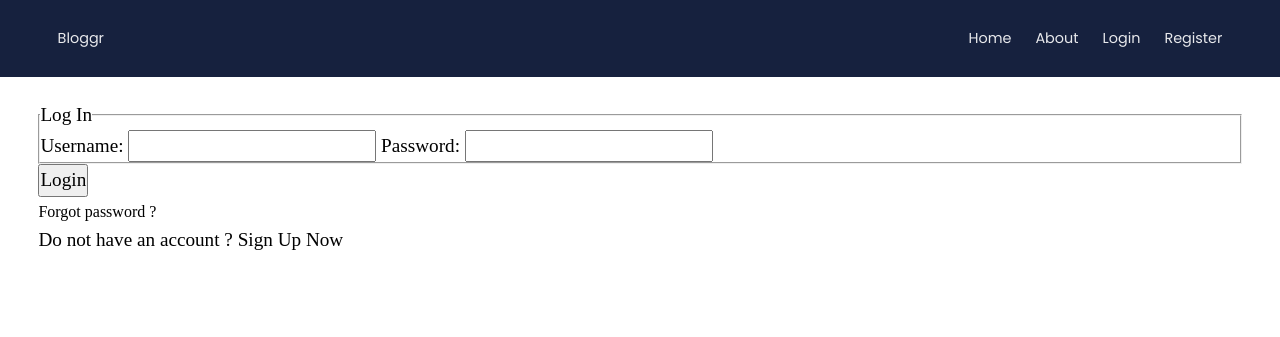
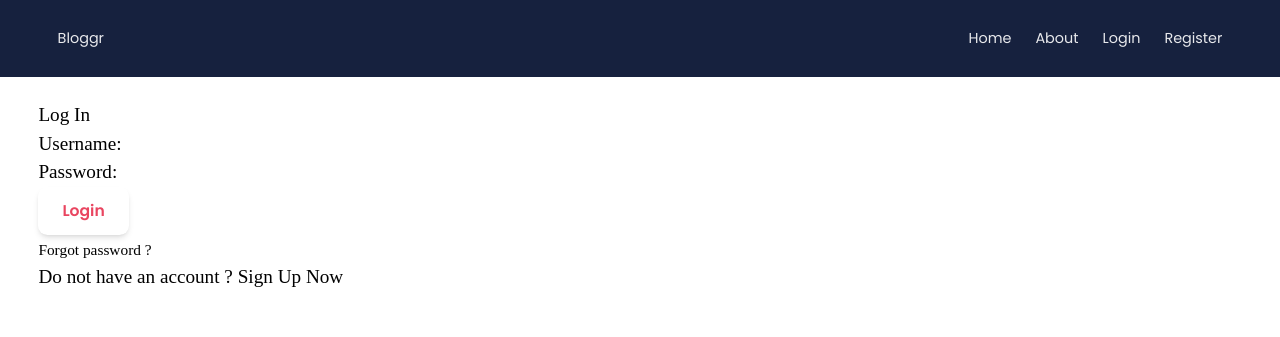
Before and after one commit to Vishnu-Nadh/Bloggr, a Django app: page /login/ in a window 1280 px wide. Shown: the top 337 px of the page. Run offline with Django 4.2, Linux system fonts and the light colour scheme; some libraries are stand-ins or nearby versions; some web fonts are replaced.

Commit message:
styling completed

```diff
--- a/blog/templates/blog/base.html
+++ b/blog/templates/blog/base.html
@@ -23,6 +23,7 @@
       crossorigin="anonymous" referrerpolicy="no-referrer" />
     <!-- styles -->
     <link rel="stylesheet" href="{% static 'css/main.css' %}" />
+    <script src="https://cdn.tailwindcss.com"></script>
     <!-- Javasctipt -->
     <script defer type="module" src="{% static 'js/main.js' %}"></script>
   </head>
--- a/blog/templates/blog/post_form.html
+++ b/blog/templates/blog/post_form.html
@@ -1,10 +1,11 @@
 {% extends 'blog/base.html' %}
+{% load tailwind_filters %}
 {% block content %}
 <form action="#" method="post">
   {% csrf_token %}
   <fieldset class="form__group">
     <legend class="form__title">Blog Post</legend>
-    {{ form }}
+    {{ form|crispy }}
   </fieldset>
   <div class="form__group">
     <button type="submit" class="form__btn">Post</button>
--- a/sass/base/_utilities.scss
+++ b/sass/base/_utilities.scss
@@ -13,7 +13,7 @@
   font-weight: 600;
   font-size: 1.2rem;
   font-family: var(--font-family-heading);
-  border-radius: .8rem;
+  border-radius: 0.8rem;
 
   &:hover {
     background-color: var(--color-teritiary-light);
@@ -35,7 +35,7 @@
   font-weight: 600;
   font-size: 1.2rem;
   font-family: var(--font-family-heading);
-  border-radius: .8rem;
+  border-radius: 0.8rem;
 
   &:hover {
     background-color: var(--color-pink-light);
@@ -47,3 +47,18 @@
     box-shadow: var(--shadow-md);
   }
 }
+
+.form__btn {
+  font-family: var(--font-family-heading);
+  font-size: 1.3rem;
+  border-radius: 0.8rem;
+  padding: 1rem 2rem;
+  color: var(--color-pink);
+  border: none;
+  font-weight: 600;
+  box-shadow: var(--shadow-md);
+  &:hover {
+    background-color: floralwhite;
+    box-shadow: var(--shadow-lg);
+  }
+}
--- /dev/null
+++ b/sass/layouts/_form.scss
@@ -0,0 +1,10 @@
+.form-wrapper {
+//   @include flexColCenter(1rem);
+  padding: 2rem;
+  background-color: var(--color-secondary-xtra-light);
+  border-radius: 1.2rem;
+  max-width: 50rem;
+  margin: 2rem auto;
+  font-size: 1.2rem;
+  font-family: var(--font-family-heading);
+}
--- a/sass/main.scss
+++ b/sass/main.scss
@@ -4,8 +4,9 @@
 @import "./base/animations";
 @import "./base/utilities";
 @import "./base/typography";
+@import "./layouts/form";
+@import "./layouts/home";
 @import "./components/navbar";
 @import "./components/post";
 @import "./components/pagination";
 @import "./components/detail";
-@import "./layouts/home";
--- a/static/css/main.css
+++ b/static/css/main.css
@@ -164,6 +164,21 @@
   box-shadow: var(--shadow-md);
 }
 
+.form__btn {
+  font-family: var(--font-family-heading);
+  font-size: 1.3rem;
+  border-radius: 0.8rem;
+  padding: 1rem 2rem;
+  color: var(--color-pink);
+  border: none;
+  font-weight: 600;
+  box-shadow: var(--shadow-md);
+}
+.form__btn:hover {
+  background-color: floralwhite;
+  box-shadow: var(--shadow-lg);
+}
+
 .heading-secondary {
   color: var(--color-secondary);
   font-weight: 600;
--- a/users/forms.py
+++ b/users/forms.py
@@ -10,6 +10,8 @@
     class Meta:
         model = User
         fields = ["username", "email", "password1", "password2"]
+
+        widgets = {"username": forms.TextInput(attrs={"class": "form__field"})}
 
 
 class UserUpdateForm(forms.ModelForm):
--- a/users/templates/users/login.html
+++ b/users/templates/users/login.html
@@ -1,9 +1,11 @@
-{% extends 'blog/base.html' %} {% block content %}
-<form action="#" method="post">
+{% extends 'blog/base.html' %}
+{% load tailwind_filters %}
+{% block content %}
+<form action="#" method="post" class="form">
   {% csrf_token %}
   <fieldset class="form__group">
     <legend class="form__title">Log In</legend>
-    {{ form }}
+      {{ form|crispy }}
   </fieldset>
   <div class="form__group">
     <button type="submit" class="form__btn">Login</button>
--- a/users/templates/users/logout.html
+++ b/users/templates/users/logout.html
@@ -2,7 +2,7 @@
 <div>You have been Logged out</div>
 <div class="form_group">
   <smalll class="form__query">
-    <a href="{% url 'login' %}" class="form__link">Login Again</a>
+    <a href="{% url 'login' %}" class="form__link form__btn">Login Again</a>
   </smalll>
 </div>
 {% endblock %}
--- a/users/templates/users/password_reset.html
+++ b/users/templates/users/password_reset.html
@@ -1,9 +1,11 @@
-{% extends 'blog/base.html' %} {% block content %}
+{% extends 'blog/base.html' %}
+{% load tailwind_filters %}
+{% block content %}
 <form action="#" method="post">
   {% csrf_token %}
   <fieldset class="form__group">
     <legend class="form__title">Reset Password</legend>
-    {{ form }}
+    {{ form|crispy }}
   </fieldset>
   <div class="form__group">
     <button type="submit" class="form__btn">Request Password Reset</button>
--- a/users/templates/users/password_reset_confirm.html
+++ b/users/templates/users/password_reset_confirm.html
@@ -1,10 +1,11 @@
 {% extends 'blog/base.html' %}
+{% load tailwind_filters %}
 {% block content %}
 <form action="#" method="post">
   {% csrf_token %}
   <fieldset class="form__group">
     <legend class="form__title">Reset Password</legend>
-    {{ form }}
+    {{ form|crispy }}
   </fieldset>
   <div class="form__group">
     <button type="submit" class="form__btn">Reset Password</button>
--- a/users/templates/users/profile.html
+++ b/users/templates/users/profile.html
@@ -1,4 +1,5 @@
 {% extends 'blog/base.html' %}
+{% load tailwind_filters %}
 {% block content %}
 <section>
   <div>
@@ -13,7 +14,7 @@
   {% csrf_token %}
   <fieldset class="form__group">
     <legend class="form__title">Profile Info</legend>
-    {{ u_form }} {{ p_form }}
+    {{ u_form|crispy }} {{ p_form|crispy }}
   </fieldset>
   <div class="form__group">
     <button type="submit" class="form__btn">Update Info</button>
--- a/users/templates/users/register.html
+++ b/users/templates/users/register.html
@@ -1,10 +1,11 @@
 {% extends 'blog/base.html' %}
+{% load tailwind_filters %}
 {% block content %}
 <form method="post">
   {% csrf_token %}
   <fieldset class="form__group">
     <legend class="form__title">Join Today</legend>
-    {{ form }}
+    {{ form|crispy }}
   </fieldset>
   <div class="form__group">
     <button type="submit" class="form__btn">Sign Up</button>
```
Also changed, not shown: other parts of static/css/main.css (+47 -37 lines), db.sqlite3, sass/components/_form.scss (added), 1 other file.
